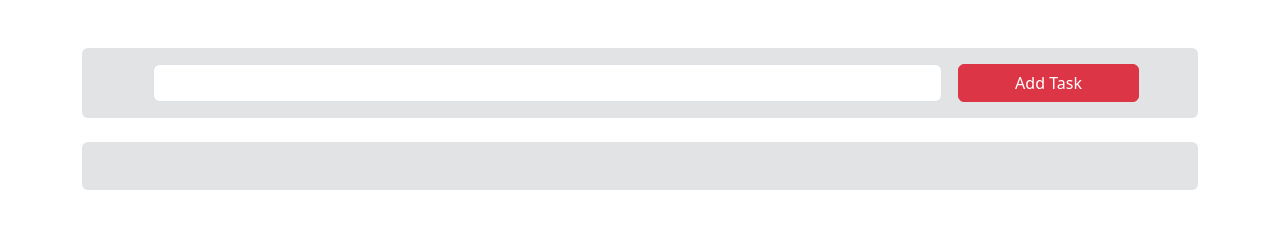
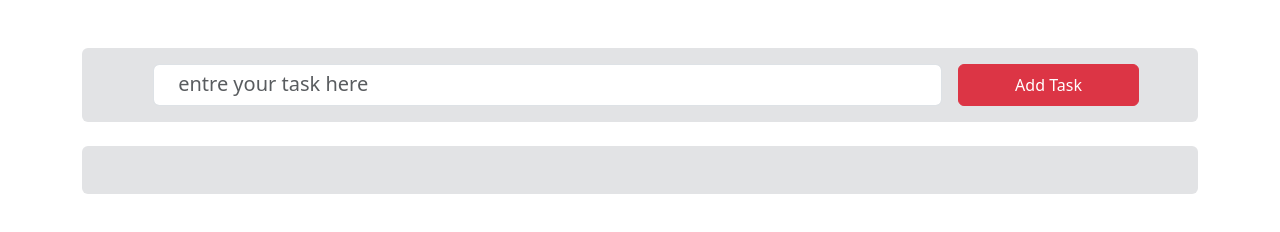
Before and after one commit to magdy-dev311/To-Do-List-App, a plain HTML site: page Index.html in a window 1280 px wide. Drawn offline with nearby package versions, Linux system fonts and the light colour scheme.

Commit message:
add some features

```diff
--- a/Index.html
+++ b/Index.html
@@ -42,6 +42,10 @@
             width: 18px;
             height: 18px;
         }
+
+        #input::placeholder {
+            font-size: 20px;
+        }
     </style>
 </head>
 
@@ -53,7 +57,9 @@
         <div action="" class="form">
             <div
                 class="row justify-content-center gap-3 gap-md-1 p-3 bg-sec mt-4 mt-md-5 mb-4 bg-secondary-subtle rounded flex-column flex-md-row mx-1 mx-sm-0">
-                <div class="col-md-9"><input type="text" class="w-100 form-control"></div>
+                <div class="col-md-9"><input type="text" id="input" placeholder="entre your task here"
+                        class="w-100 form-control p-2 ps-4">
+                </div>
                 <button class="btn btn-danger col-6 col-md-2 mx-auto mx-md-0">Add Task</button>
             </div>
         </div>
```
